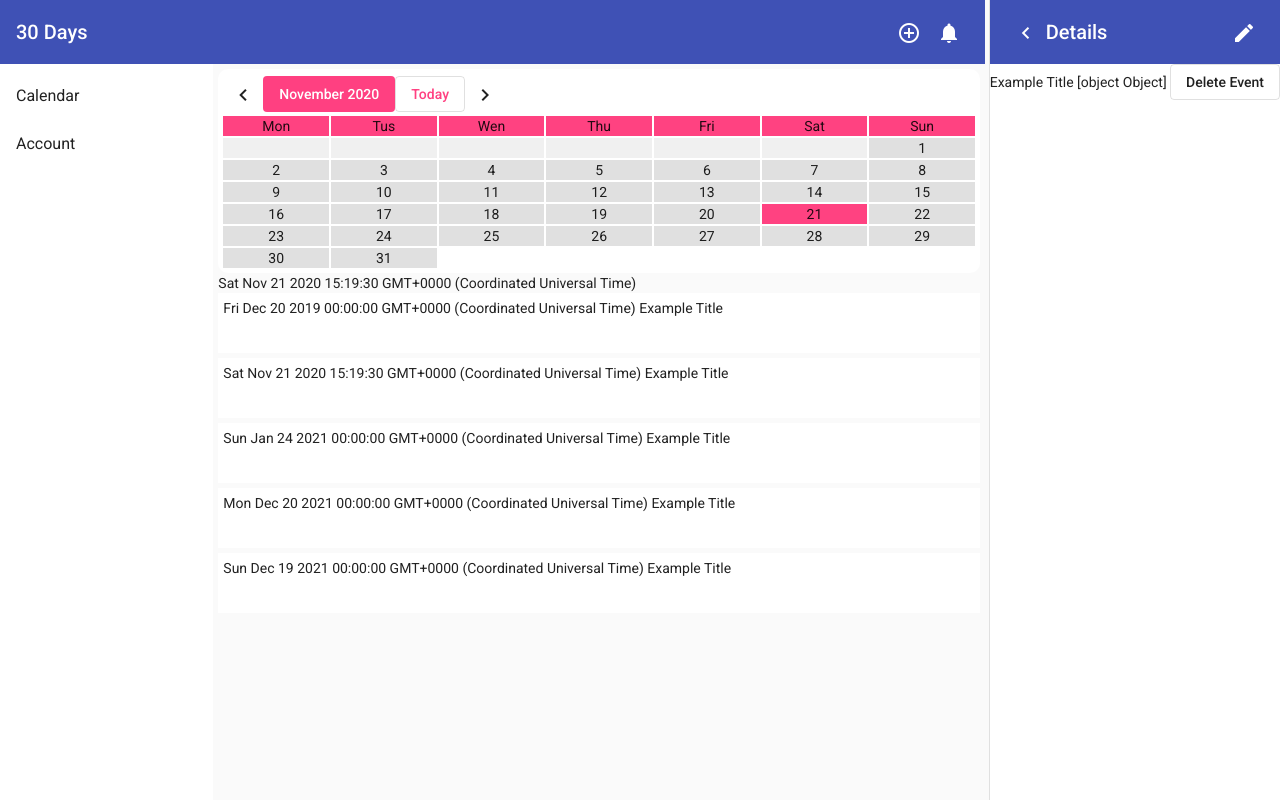
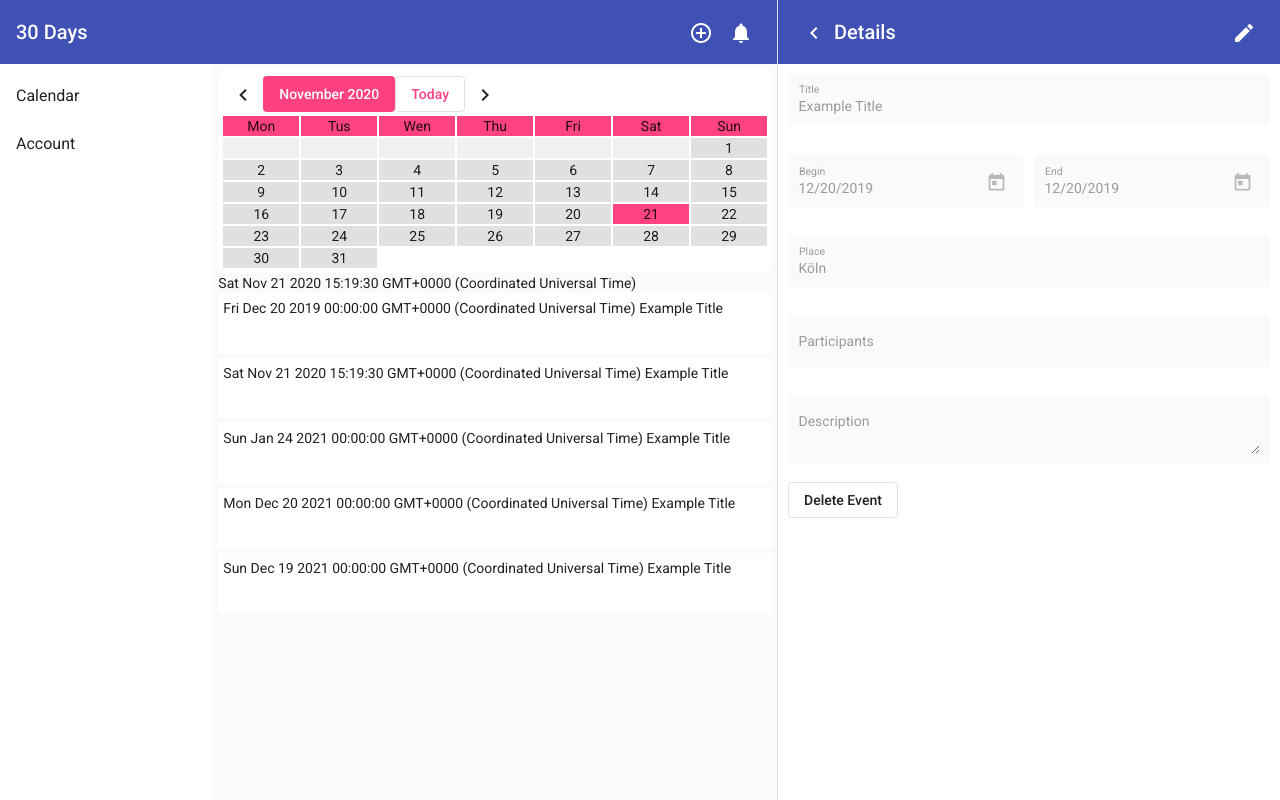
Before and after one commit to mikelurl/calendar, an Angular app: page /calendar/event/1 in a window 1280 px wide. Built offline with nearby package versions, Linux system fonts and the light colour scheme; sample sign-in values are in the browser's storage.

Commit message:
chg: edit event function

```diff
--- a/src/app/calendar/detail-event/detail-event.component.css
+++ b/src/app/calendar/detail-event/detail-event.component.css
@@ -1,3 +1,21 @@
 .toolbar-spacer {
     flex: 1 1 auto;
   }
+
+.details-content {
+  padding: 10px;
+}
+
+.form {
+  display: grid;
+  grid-template-columns: 25%;
+  gap: 10px;
+}
+
+.col-2 {
+  grid-column: 2 span;
+}
+
+.col-4 {
+  grid-column: 4 span;
+}
--- a/src/app/calendar/detail-event/detail-event.component.html
+++ b/src/app/calendar/detail-event/detail-event.component.html
@@ -11,6 +11,44 @@
         <mat-icon>check</mat-icon>
     </button>
 </mat-toolbar>
-<span>{{eventDetails.title}}</span>
-{{eventDetails}}
+
+<div class="details-content">
+<form [formGroup]="eventDetailsForm" class="form">
+
+    <mat-form-field appearance="fill" class="col-4 disab">
+        <mat-label>Title</mat-label>
+        <input matInput type="text" formControlName="title" >
+    </mat-form-field>
+
+    <mat-form-field appearance="fill" class="col-2">
+        <mat-label>Begin</mat-label>
+        <input matInput [matDatepicker]="pickerStart" formControlName="start">
+        <mat-datepicker-toggle matSuffix [for]="pickerStart"></mat-datepicker-toggle>
+        <mat-datepicker #pickerStart></mat-datepicker>
+    </mat-form-field>
+
+    <mat-form-field appearance="fill" class="col-2">
+        <mat-label>End</mat-label>
+        <input matInput [matDatepicker]="pickerEnd" formControlName="end">
+        <mat-datepicker-toggle matSuffix [for]="pickerEnd"></mat-datepicker-toggle>
+        <mat-datepicker #pickerEnd></mat-datepicker>
+    </mat-form-field>
+
+    <mat-form-field appearance="fill" class="col-4">
+        <mat-label>Place</mat-label>
+        <input matInput type="text" formControlName="place">
+    </mat-form-field>
+
+    <mat-form-field appearance="fill" class="col-4">
+        <mat-label>Participants</mat-label>
+        <input matInput type="text" formControlName="participants">
+    </mat-form-field>
+
+    <mat-form-field appearance="fill" class="col-4">
+        <mat-label>Description</mat-label>
+        <textarea matInput formControlName="description"></textarea>
+    </mat-form-field>
+
+</form>
 <button mat-stroked-button (click)="deleteEvent()">Delete Event</button>
+</div>
--- a/src/app/calendar/detail-event/detail-event.component.ts
+++ b/src/app/calendar/detail-event/detail-event.component.ts
@@ -3,6 +3,7 @@ import { Location } from '@angular/common';
 import { ActivatedRoute } from '@angular/router';
 import { CalendarService } from 'src/app/services/calendar.service';
 import { AppEventDetail } from 'src/assets/models/events';
+import { FormGroup, FormControl } from '@angular/forms';
 
 @Component({
   selector: 'app-detail-event',
@@ -14,6 +15,16 @@ export class DetailEventComponent implements OnInit {
   eventDetails: AppEventDetail
   isEditing: boolean
 
+  eventDetailsForm = new FormGroup({
+    id: new FormControl(''),
+    title: new FormControl(''),
+    start: new FormControl(new Date()),
+    end: new FormControl(new Date()),
+    place: new FormControl(''),
+    participants: new FormControl(''),
+    description: new FormControl(''),
+  });
+
   constructor(private _location: Location, private _activRoute: ActivatedRoute, private _calService: CalendarService) {
     this.isEditing = false;
   }
@@ -23,6 +34,9 @@ export class DetailEventComponent implements OnInit {
     this._calService.getEventDetailsById(this._id).subscribe(ev => {
       this.eventDetails = ev;
     })
+
+    this.eventDetailsForm.patchValue(this.eventDetails)
+    this.eventDetailsForm.disable();
   }
 
   routingBack(): void {
@@ -31,15 +45,18 @@ export class DetailEventComponent implements OnInit {
 
   editEvent(): void {
     this.isEditing = true;
+    this.eventDetailsForm.enable();
   }
 
   saveEvent(): void {
     this.isEditing = false;
+    this.eventDetails = this.eventDetailsForm.getRawValue()
+    this._calService.editEvent(this.eventDetails);
     this.routingBack();
   }
 
   deleteEvent(): void {
-    this._calService.deletEvent(this.eventDetails)
+    this._calService.deleteEvent(this.eventDetails)
     this.routingBack();
   }
 
--- a/src/app/services/calendar.service.ts
+++ b/src/app/services/calendar.service.ts
@@ -5,11 +5,11 @@ import { AppEvent, AppEventDetail, AppEvents, AppEventsDetail } from 'src/assets
 
 @Injectable()
 export class CalendarService {
-  private _myEvents: AppEventsDetail;
+  private _myEvents: Array<AppEventDetail>;
 
   constructor() {
     this._myEvents = JSON.parse(localStorage.getItem('myCalendar'))
-    if(this._myEvents === null) {
+    if (this._myEvents === null) {
       this._myEvents = ExampleEventsDetail;
       this._saveLocalEvents();
     }
@@ -43,11 +43,11 @@ export class CalendarService {
   getEventDetailsById(id: number): Observable<AppEventDetail> {
     let _obs: Observable<AppEventDetail>
     this._myEvents.forEach(ev => {
-      if(ev.id == id) {
+      if (ev.id == id) {
         _obs = new Observable((observer) => {
           observer.next(ev)
           observer.complete()
-      })
+        })
       }
     })
     return _obs
@@ -65,15 +65,15 @@ export class CalendarService {
     return _obs
   }
 
-  editEvent(event: AppEventDetail): Observable<AppEventsDetail> {
-    this._myEvents.forEach((ev, index) => {
-      if(ev == event) {
-        this._myEvents.slice(index, 1)
-        this._myEvents.push(event)
+  editEvent(appEvent: AppEventDetail): Observable<AppEventsDetail> {
+
+    for (let [i, ev] of this._myEvents.entries()) {
+      if (ev.id === appEvent.id) {
+        this._myEvents[i] = appEvent;
         this._saveLocalEvents();
-        return
+        return;
       }
-    })
+    }
 
     let _obs: Observable<AppEventsDetail>
     _obs = new Observable((observer) => {
@@ -83,7 +83,7 @@ export class CalendarService {
     return _obs
   }
 
-  deletEvent(appEvent: AppEventDetail): void {
+  deleteEvent(appEvent: AppEventDetail): void {
     let index = this._myEvents.indexOf(appEvent, 0)
     delete this._myEvents[index];
     this._saveLocalEvents();
```
Also changed, not shown: src/app/calendar/calendar.module.ts (+11 -1 lines).
